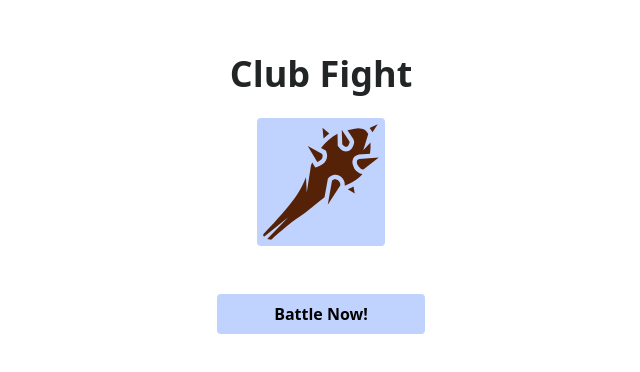
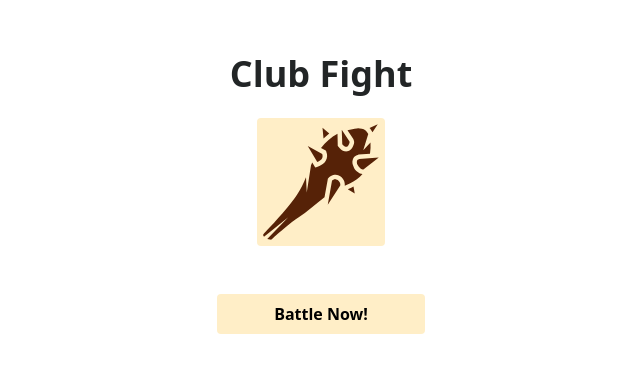
Before and after one commit to sebakocz/club-fight, a Vue app: page / in a window 1280 px wide. Shown: the part 210-582 px from the top of the page, without its empty margins (319-959 px from the left). Built offline with nearby package versions, Linux system fonts and the light colour scheme.

Commit message:
change blue to yellow-ish

```diff
--- a/src/components/HealthBar.vue
+++ b/src/components/HealthBar.vue
@@ -1,6 +1,6 @@
 <template>
   <div
-    class="w-full h-[5vh] bg-main-300 p-[.8vh] rounded"
+    class="w-full h-[5vh] bg-secondary-300 p-[.8vh] rounded"
     :class="{ blink: healthChanged }"
   >
     <div
@@ -45,7 +45,7 @@ watch(width, () => {
     background-color: #ea7777;
   }
   100% {
-    background-color: rgb(140 181 252);
+    background-color: rgb(252 216 155);
   }
 }
 </style>
--- a/src/components/ItemDisplay.vue
+++ b/src/components/ItemDisplay.vue
@@ -1,6 +1,6 @@
 <template>
   <div
-    class="relative w-[30vw] h-[30vw] sm:w-32 sm:h-32 bg-main-200 rounded overflow-hidden"
+    class="relative w-[30vw] h-[30vw] sm:w-32 sm:h-32 bg-secondary-200 rounded overflow-hidden"
   >
     <img :src="icon" class="w-full h-full" alt="icon" />
     <div
--- a/src/views/HomePage.vue
+++ b/src/views/HomePage.vue
@@ -1,12 +1,12 @@
 <template>
   <div class="flex flex-col items-center justify-center h-screen">
     <h1 class="text-4xl font-bold text-black mt-2 mb-6">Club Fight</h1>
-    <div class="rounded bg-main-200 w-32 mb-12">
+    <div class="rounded bg-secondary-200 w-32 mb-12">
       <img src="@/assets/icons/club.svg" alt="club logo" />
     </div>
     <router-link
       :to="{ path: '/battle' }"
-      class="font-bold text-center bg-main-200 rounded w-52 p-2 hover:bg-secondary-300 transition duration-150 ease-in-out"
+      class="font-bold text-center bg-secondary-200 rounded w-52 p-2 hover:bg-main-300 transition duration-150 ease-in-out"
     >
       Battle Now!
     </router-link>
```
